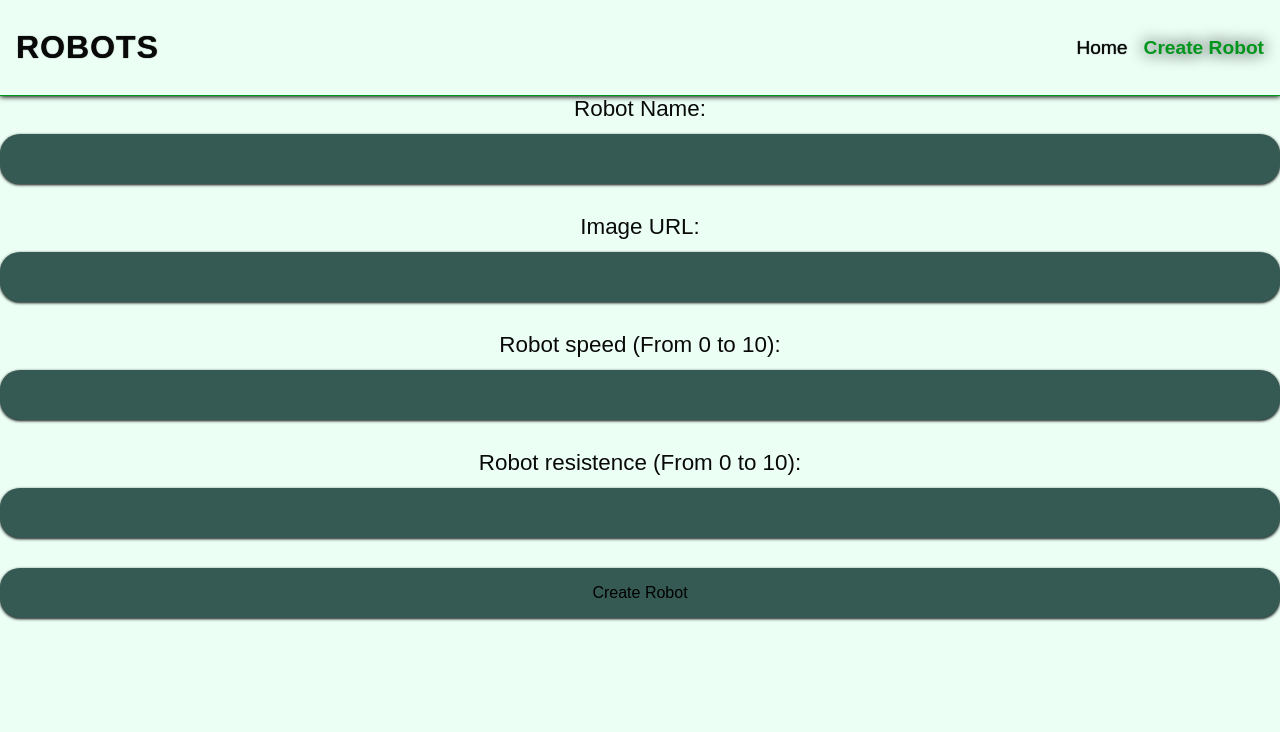
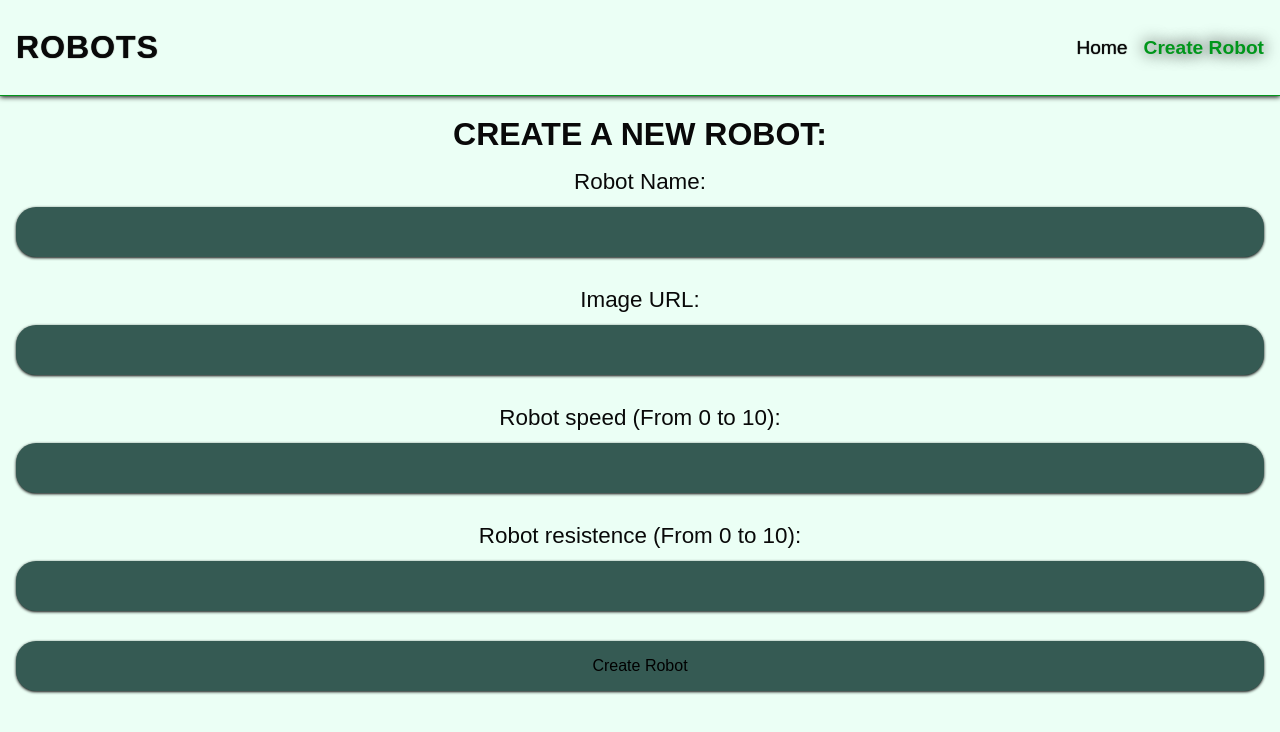
Before and after one commit to Horosh97/202309-w10chwe-front-daniel-barbara, a React (Vite) app: page /add-robot in a window 1280 px wide. Shown: the top 732 px of the page. Built offline with nearby package versions, Linux system fonts and the light colour scheme; no server answers.

Commit message:
Add AddRobotPage.test.tsx

```diff
--- a/src/pages/AddRobotPage/AddRobotPage.tsx
+++ b/src/pages/AddRobotPage/AddRobotPage.tsx
@@ -1,11 +1,13 @@
 import RobotForm from "../../components/RobotForm/RobotForm";
+import AddRobotPageStyled from "./AddRobotPageStyled";
 
 const AddRobotPage = (): React.ReactElement => {
   const addRobotOnSubmit = () => {};
   return (
-    <div>
+    <AddRobotPageStyled>
+      <h1 className="main-heading">Create a new robot:</h1>
       <RobotForm actionOnSubmit={addRobotOnSubmit} />
-    </div>
+    </AddRobotPageStyled>
   );
 };
 export default AddRobotPage;
```
Also changed, not shown: 1 other file (tests, documents, lock files or other folders).
